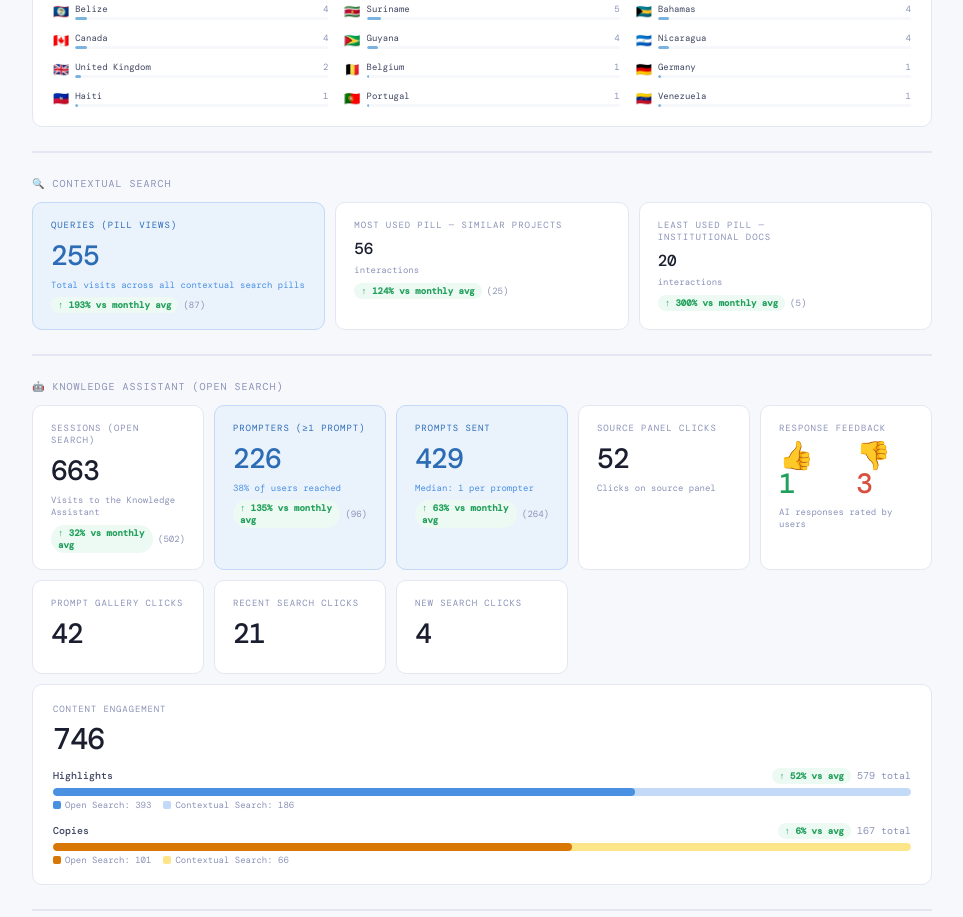
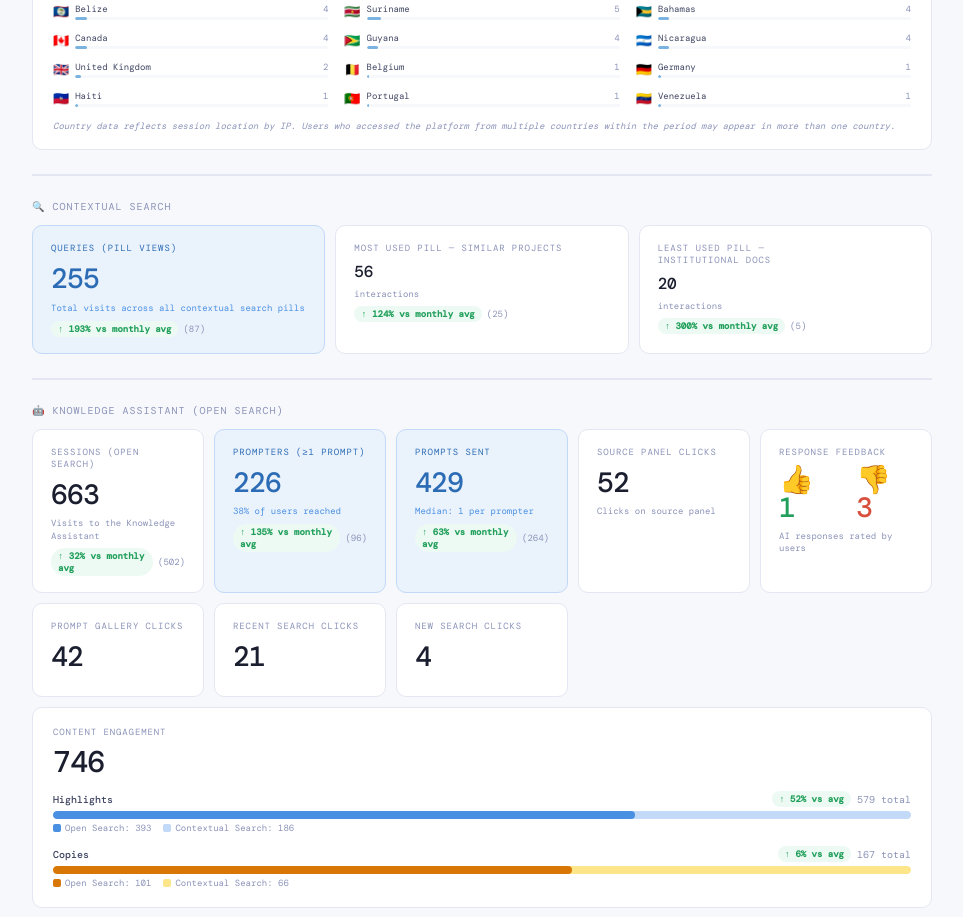
Before and after one commit to jimenasalinasg/KPsmoketest, a React (Vite) app: page / in a window 1280 px wide. Shown: the part 840-1757 px from the top of the page, without its empty margins (158-1121 px from the left). Built offline with nearby package versions, Linux system fonts and the light colour scheme; a web font is replaced by a local one.

Commit message:
Update App.jsx

```diff
--- a/src/App.jsx
+++ b/src/App.jsx
@@ -988,6 +988,9 @@ function Monthly() {
             </div>
           );
         })()}
+        <div style={{ marginTop: 10, fontSize: 9, color: INK3, fontStyle: "italic", lineHeight: 1.5 }}>
+          Country data reflects session location by IP. Users who accessed the platform from multiple countries within the period may appear in more than one country.
+        </div>
       </div>
 
       {/* ── DIVIDER ── */}
```
